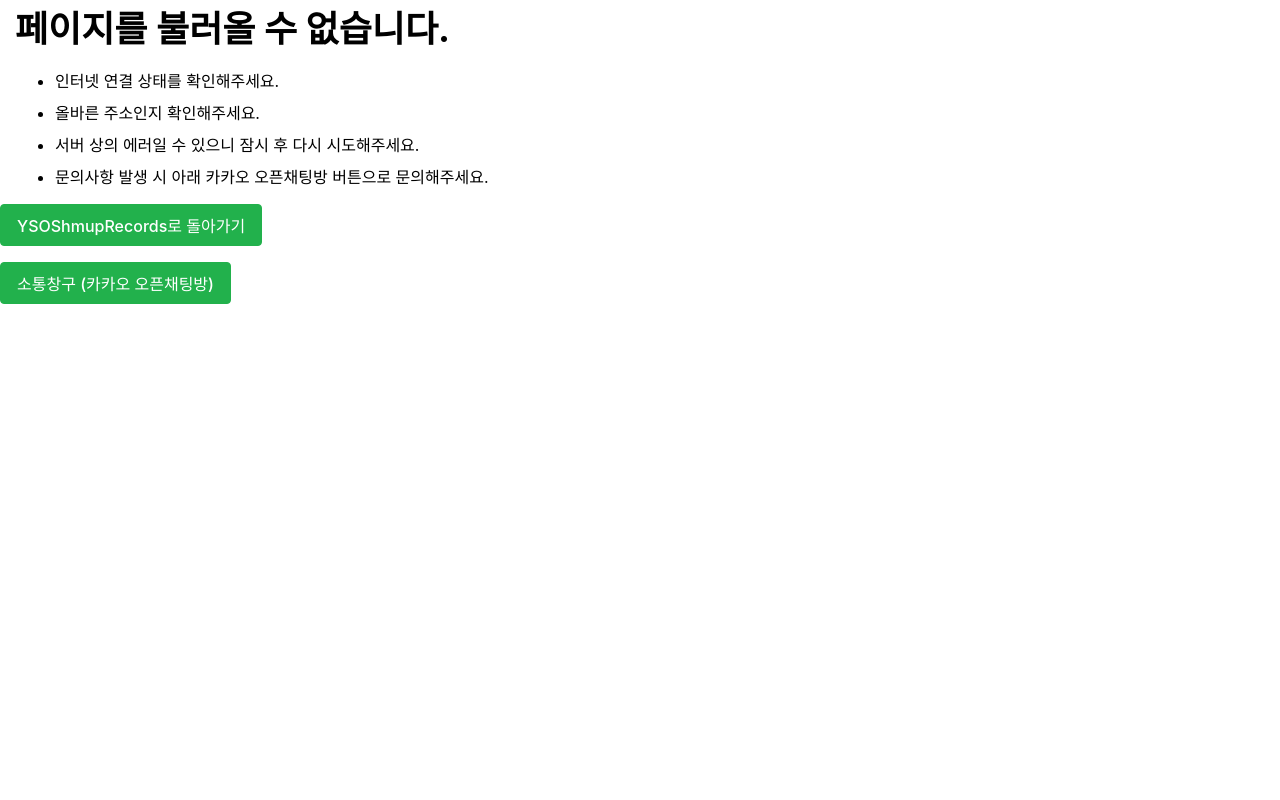
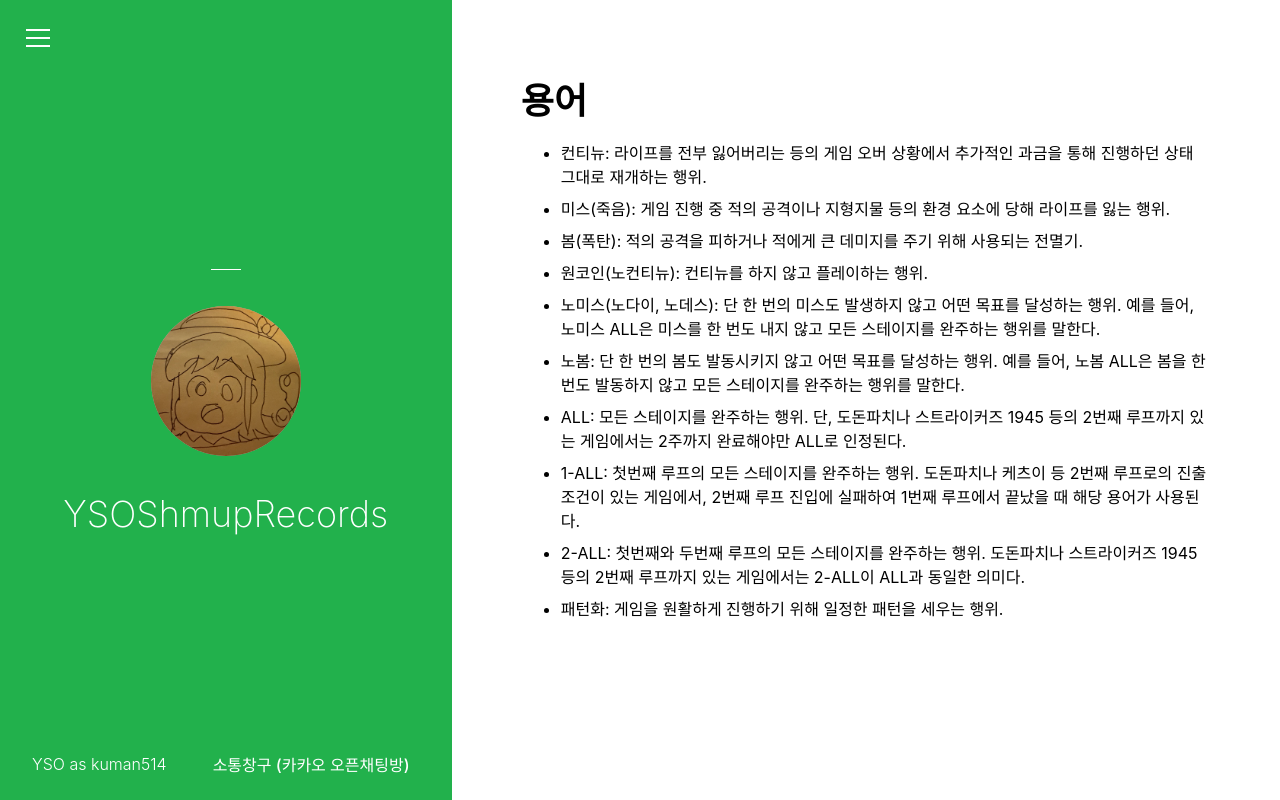
Before and after one commit to kuman514/YSOShmupRecords, a React (Vite) app: page /terminology in a window 1280 px wide. Built offline with nearby package versions, Linux system fonts and the light colour scheme.

Commit message:
feat: add terminology page (#41)
* feat: add terminology page to describe terms

* docs: add missing terminology

```diff
--- a/src/constants/nav-node.ts
+++ b/src/constants/nav-node.ts
@@ -32,6 +32,10 @@ export const rootNavNodes: NavNodeInfo[] = [
       {
         id: 'criteria',
         linkTo: '/criteria',
+      },
+      {
+        id: 'terminology',
+        linkTo: '/terminology',
       },
     ],
   },
--- a/src/constants/texts.ts
+++ b/src/constants/texts.ts
@@ -14,6 +14,7 @@ export const textsForNavigation: Record<string, string> = {
   intro: '개요',
   criteria: '등록 기준',
   records: '기록',
+  terminology: '용어',
   dodonpachi: '도돈파치 (1997)',
   'dodonpachi-ashot': 'A-Shot',
   'dodonpachi-alaser': 'A-Laser',
@@ -52,6 +53,7 @@ export const textsForArticle: Record<string, string> = {
   intro: '개요',
   criteria: '등록 기준',
   records: '기록',
+  terminology: '용어',
   dodonpachi: '도돈파치 (1997)',
   'dodonpachi-ashot': '도돈파치 (1997): A-Shot',
   'dodonpachi-alaser': '도돈파치 (1997): A-Laser',
--- a/src/index.tsx
+++ b/src/index.tsx
@@ -11,6 +11,7 @@ import { RecordPage } from '^/pages/RecordPage';
 import { ErrorPage } from '^/pages/ErrorPage';
 
 import '^/global.css';
+import { TerminologyPage } from '^/pages/TerminologyPage';
 
 const router = createBrowserRouter([
   {
@@ -28,6 +29,10 @@ const router = createBrowserRouter([
       {
         path: 'criteria',
         element: <CriteriaPage />,
+      },
+      {
+        path: 'terminology',
+        element: <TerminologyPage />,
       },
       {
         path: 'records',
--- /dev/null
+++ b/src/pages/TerminologyPage/index.tsx
@@ -0,0 +1,71 @@
+import React from 'react';
+import { styled } from 'styled-components';
+
+import { DescriptionTemplate } from '^/components/molecules/DescriptionTemplate';
+import { DescriptionListItem } from '^/types';
+
+const terminology: DescriptionListItem[] = [
+  {
+    id: 'Terminology-1',
+    description:
+      '컨티뉴: 라이프를 전부 잃어버리는 등의 게임 오버 상황에서 추가적인 과금을 통해 진행하던 상태 그대로 재개하는 행위.',
+  },
+  {
+    id: 'Terminology-2',
+    description:
+      '미스(죽음): 게임 진행 중 적의 공격이나 지형지물 등의 환경 요소에 당해 라이프를 잃는 행위.',
+  },
+  {
+    id: 'Terminology-3',
+    description:
+      '봄(폭탄): 적의 공격을 피하거나 적에게 큰 데미지를 주기 위해 사용되는 전멸기.',
+  },
+  {
+    id: 'Terminology-4',
+    description: '원코인(노컨티뉴): 컨티뉴를 하지 않고 플레이하는 행위.',
+  },
+  {
+    id: 'Terminology-5',
+    description:
+      '노미스(노다이, 노데스): 단 한 번의 미스도 발생하지 않고 어떤 목표를 달성하는 행위. 예를 들어, 노미스 ALL은 미스를 한 번도 내지 않고 모든 스테이지를 완주하는 행위를 말한다.',
+  },
+  {
+    id: 'Terminology-6',
+    description:
+      '노봄: 단 한 번의 봄도 발동시키지 않고 어떤 목표를 달성하는 행위. 예를 들어, 노봄 ALL은 봄을 한 번도 발동하지 않고 모든 스테이지를 완주하는 행위를 말한다.',
+  },
+  {
+    id: 'Terminology-7',
+    description:
+      'ALL: 모든 스테이지를 완주하는 행위. 단, 도돈파치나 스트라이커즈 1945 등의 2번째 루프까지 있는 게임에서는 2주까지 완료해야만 ALL로 인정된다.',
+  },
+  {
+    id: 'Terminology-8',
+    description:
+      '1-ALL: 첫번째 루프의 모든 스테이지를 완주하는 행위. 도돈파치나 케츠이 등 2번째 루프로의 진출 조건이 있는 게임에서, 2번째 루프 진입에 실패하여 1번째 루프에서 끝났을 때 해당 용어가 사용된다.',
+  },
+  {
+    id: 'Terminology-9',
+    description:
+      '2-ALL: 첫번째와 두번째 루프의 모든 스테이지를 완주하는 행위. 도돈파치나 스트라이커즈 1945 등의 2번째 루프까지 있는 게임에서는 2-ALL이 ALL과 동일한 의미다.',
+  },
+  {
+    id: 'Terminology-10',
+    description:
+      '패턴화: 게임을 원활하게 진행하기 위해 일정한 패턴을 세우는 행위.',
+  },
+];
+
+const Root = styled.div`
+  display: flex;
+  flex-direction: column;
+  row-gap: 36px;
+`;
+
+export function TerminologyPage() {
+  return (
+    <Root>
+      <DescriptionTemplate title="용어" descriptionListItems={terminology} />
+    </Root>
+  );
+}
```
